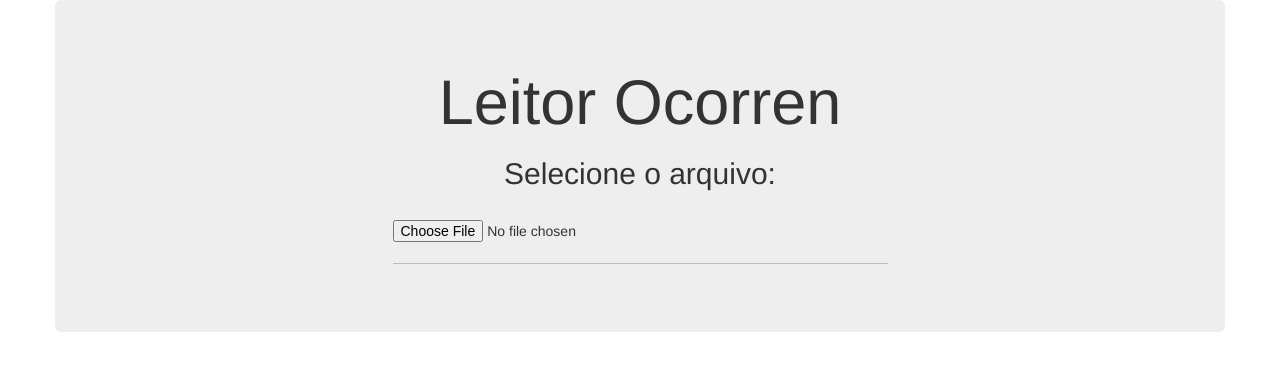
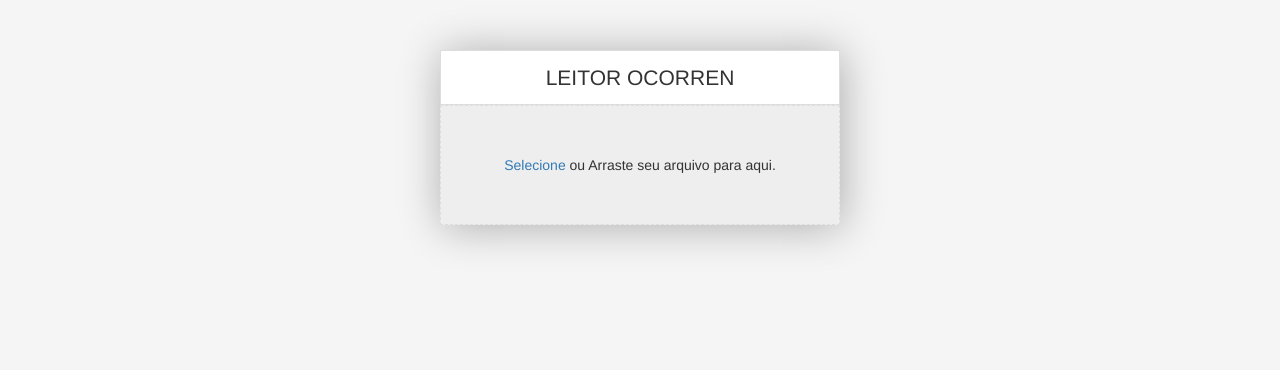
Before and after one commit to davidalves1/leitor-ocorren, a plain HTML site: page index.html in a window 1280 px wide. Drawn offline with Linux system fonts and the light colour scheme.

Commit message:
Layout feito pelo @joaocarvalhowd

```diff
--- a/index.html
+++ b/index.html
@@ -1,30 +1,31 @@
 <!DOCTYPE html>
-<html ng-app="app">
+<html>
     <head>
         <meta charset="utf-8">
-        <meta http-equiv="X-UA-Compatible" content="IE=edge">
-        <meta name="viewport" content="width=device-width, initial-scale=1">
-        <title>Leitor Ocorren</title>
+        <title>Ocorren Reader</title>
+        <link rel="stylesheet" href="libs/bootstrap/dist/css/bootstrap.min.css">
         <link rel="stylesheet" href="dist/css/style.min.css">
-        <link rel="stylesheet" href="libs/bootstrap/dist/css/bootstrap.min.css">
     </head>
     <body>
-        <div class="container" ng-controller="appController">
-            <div class="row">
-                <div class="jumbotron col-md-12">
-                    <div class="col-md-offset-3 col-md-6 text-center">
-                        <h1>Leitor Ocorren</h1>
-                        <h2 class="text-center">Selecione o arquivo:</h2>
-                        <br>
-                        <input type="file" id="inputArquivo" onchange="obterArquivo(this)">
-                        <hr>
-                        <div id="exibeArquivo" class="mt-20"></div>
-                    </div>
+        <div class="container-app">
+            <div class="reader-ocorren">
+                <div class="reader-ocorren__title">
+                    <h1>Leitor Ocorren</h1>
+                </div>
+                <div class="reader-ocorren__upload">
+                    <p><a href="#">Selecione</a> ou Arraste seu arquivo para aqui.</p>
+                    <input type="file" id="inputArquivo" onchange="obterArquivo(this)">
+                </div>
+                <div class="reader-ocorren__data">
+
+                </div>
+                <div class="reader-ocorren__error">
+                    <p>Formato de arquivo inválido.</p>
                 </div>
             </div>
+
+            <button class="btn btn-block btn--blue mt-20 hidden">Nova leitura</button>
         </div>
-        <script src="libs/jquery/dist/jquery.min.js"></script>
-        <script src="libs/bootstrap/dist/js/bootstrap.min.js"></script>
         <script src="dist/js/app.min.js"></script>
     </body>
 </html>
```
Also changed, not shown: dist/css/style.min.css, dist/js/app.min.js.
